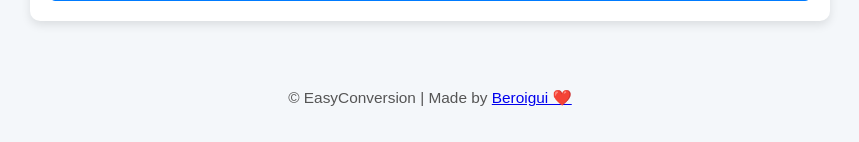
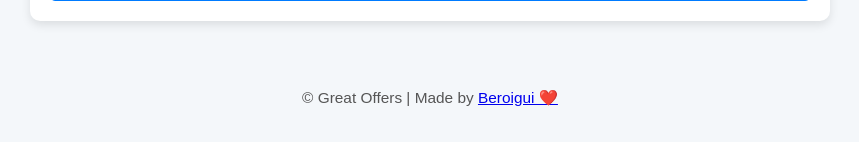
Before and after one commit to Schneider-sizeof/NetflixAndSpotifyAccounts, a Flask app: page / in a window 1280 px wide. Shown: the part 1108-1250 px from the top of the page, without its empty margins (210-1069 px from the left). Run offline with Flask 3, Linux system fonts and the light colour scheme.

```diff
--- a/templates/index.html
+++ b/templates/index.html
@@ -92,7 +92,7 @@
         };
     </script>
     <div class="footer">
-        <p>&copy; EasyConversion | Made by <a href="https://www.linkedin.com/in/ayyoubberoigui/">Beroigui ❤️</a> </p>
+        <p>&copy; Great Offers | Made by <a href="https://www.linkedin.com/in/ayyoubberoigui/">Beroigui ❤️</a> </p>
     </div>
 </body>
 </html>
```
